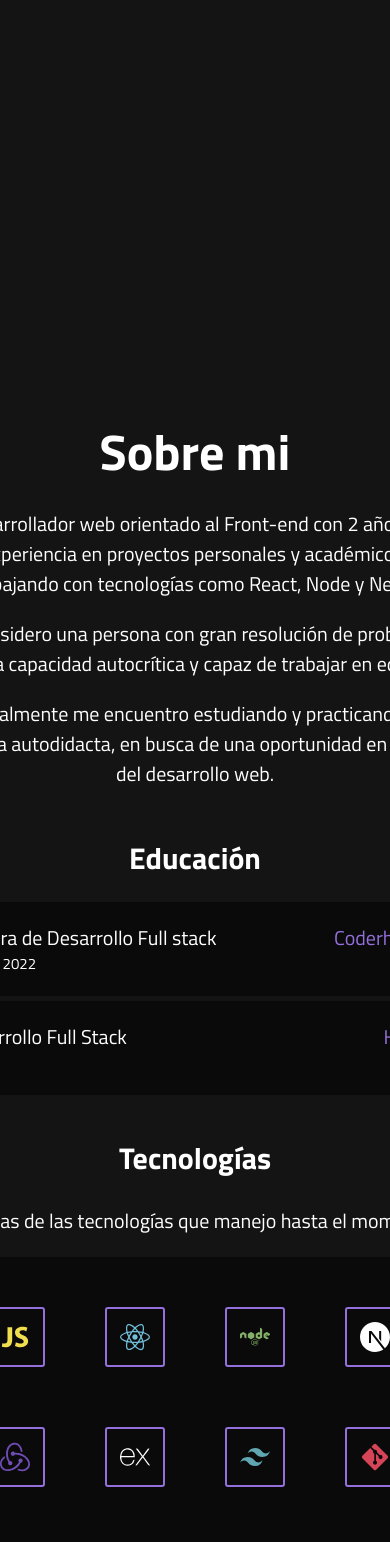
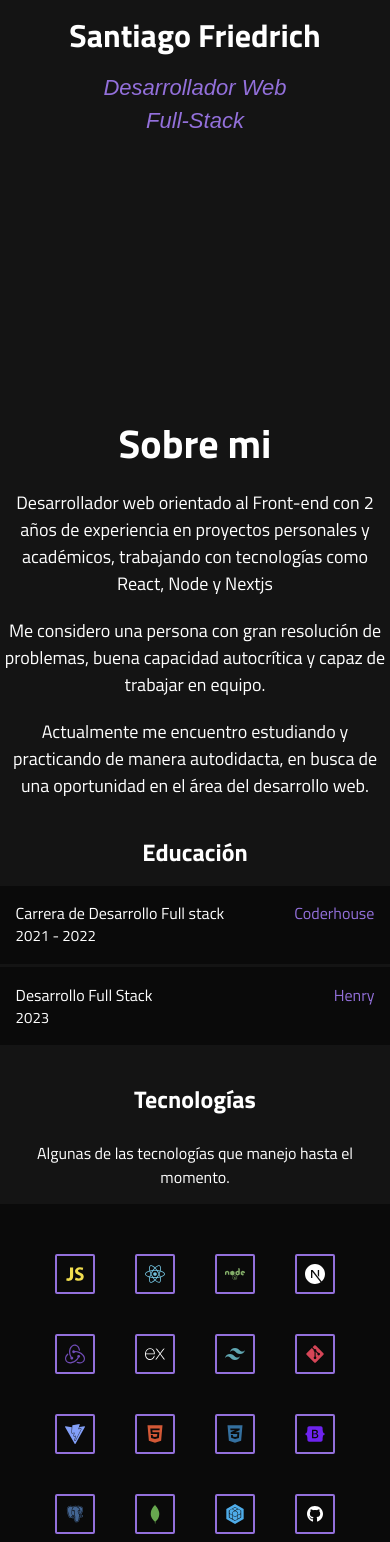
Before and after one commit to santiclfriedrich/portfolio, a Next.js app: page / in a window 390 px wide. Shown: the part 446-1988 px from the top of the page. Built offline with nearby package versions, Linux system fonts and the light colour scheme.

Commit message:
responsive

```diff
--- a/src/app/components/about/about.css
+++ b/src/app/components/about/about.css
@@ -22,6 +22,8 @@
     color: white;
     text-align: center;
     font-size: 20px;
+    max-width: 600px;
+    margin: 0 auto;
 }
 
 /*---------------------EDUCATION----------------*/
@@ -89,7 +91,6 @@
 
 .technologies-container{
     padding-top: 4%;
-
 }
 
 .technologies-container h3{
@@ -219,3 +220,64 @@
     font-size: 30px;
     color: white;
 }
+
+@media (max-width: 768px) {
+
+    .technology svg{
+        font-size: 20px;
+    }
+
+    .about-description{
+        max-width: 400px;
+        margin: 0 auto;
+    }
+
+    .about-content h2 {
+        font-size: 40px;
+    }
+
+    .about-description {
+        font-size: 18px;
+    }
+
+    .about-ed h3,
+    .technologies-container h3 {
+        font-size: 24px;
+    }
+
+    .about-ed-description,
+    .about-ed-description2 {
+        font-size: 16px;
+    }
+
+    .technologies-container p {
+        font-size: 16px;
+    }
+
+    .about-ed{
+        width: 100%;
+        height: 50%;
+        padding-top: 5%;
+        max-width: 400px;
+        margin: 0 auto;
+    }
+
+    .container-grid{
+        gap: 40px;
+    }
+
+    .technologies{
+        max-width: 400px;
+    }
+
+    .technology{
+        width: 40px;
+        height: 40px;
+    }
+
+    .technology .icons{
+        font-size: 20px;
+    }
+
+
+}
--- a/src/app/components/about/page.jsx
+++ b/src/app/components/about/page.jsx
@@ -89,69 +89,69 @@ const technologysub = currentLanguage === 'es'
               <div className='container-grid'>
 
                   <div className='technology' >
-                      <IoLogoJavascript className='icon-js' />
+                      <IoLogoJavascript className='icon-js icons' />
                   </div>
 
                   <div className='technology' >
-                      <FaReact className='icon-react' />
+                      <FaReact className='icon-react icons' />
                   </div>
 
                   <div className='technology' >
-                      <FaNode className='icon-node' />
+                      <FaNode className='icon-node icons' />
                   </div>
 
 
                   <div className='technology' >
-                      <SiNextdotjs className='icon-next' />
+                      <SiNextdotjs className='icon-next icons' />
                   </div>
 
                   <div className='technology' >
-                      <SiRedux className='icon-redux' />
+                      <SiRedux className='icon-redux  icons' />
                   </div>
 
                   <div className='technology' >
-                      <SiExpress className='icon-express' />
+                      <SiExpress className='icon-express icons' />
                   </div>
 
                   <div className='technology' >
-                      <SiTailwindcss className='icon-tailw' />
+                      <SiTailwindcss className='icon-tailw icons' />
                   </div>
 
                   <div className='technology' >
-                      <FaGitAlt className='icon-git' />
+                      <FaGitAlt className='icon-git icons' />
                   </div>
 
                   <div className='technology' >
-                      <SiVite className='icon-vite' />
+                      <SiVite className='icon-vite icons' />
                   </div>
 
 
                   <div className='technology' >
-                      <FaHtml5 className='icon-html' />
+                      <FaHtml5 className='icon-html icons' />
                   </div>
 
                   <div className='technology' >
-                      <FaCss3Alt className='icon-css' />
+                      <FaCss3Alt className='icon-css icons' />
                   </div>
 
                   <div className='technology' >
-                      <FaBootstrap className='icon-boots' />
+                      <FaBootstrap className='icon-boots icons' />
                   </div>
 
                   <div className='technology' >
-                      <BiLogoPostgresql className='icon-postgre' />
+                      <BiLogoPostgresql className='icon-postgre icons' />
                   </div>
 
                   <div className='technology' >
-                      <DiMongodb className='icon-mongo' />
+                      <DiMongodb className='icon-mongo icons' />
                   </div>
 
                   <div className='technology' >
-                      <SiSequelize className='icon-seq' />
+                      <SiSequelize className='icon-seq icons' />
                   </div>
 
                   <div className='technology' >
-                      <FaGithub className='icon-github' />
+                      <FaGithub className='icon-github icons' />
                   </div>
 
               </div>
--- a/src/app/components/introduction/introduction.css
+++ b/src/app/components/introduction/introduction.css
@@ -2,7 +2,9 @@
     padding-top: 5%;
     height: 100vh;
     padding-bottom: 5%;
-
+    display: flex;
+    justify-content: center;
+    align-items: center;
 }
 
 .intro-container{
@@ -47,3 +49,26 @@
     font-weight: lighter;
     text-align: center;
 }
+
+@media (max-width: 768px) {
+
+    .intro-wrapper{
+        padding-top: 5%;
+        padding-bottom: 5%;
+    }
+
+    .intro-image img {
+        width: 170px;
+        height: 150px;
+    }
+
+    /* Ajusta el tamaño y el espaciado de los encabezados para dispositivos móviles */
+    .intro-header h1 {
+        font-size: 32px;
+    }
+
+    .intro-header h3,
+    .intro-header h4 {
+        font-size: 22px;
+    }
+}
--- a/src/app/components/projects/projects.css
+++ b/src/app/components/projects/projects.css
@@ -1,7 +1,8 @@
 .projects-wrapper{
     padding-top: 4%;
     background-color: rgb(20, 20, 20);
-    height: 75vh;
+    height: auto;
+    padding-bottom: 4%;
     display: flex;
     justify-content: center;
     flex-direction: column;
@@ -51,6 +52,7 @@
 
 .image-container{
     flex: 0 0 300px;
+    max-width: 100%;
 }
 
 .image-project{
@@ -95,3 +97,45 @@
     margin: 0;
     display: inline;
 }
+
+@media (max-width: 768px) {
+
+    .projects-container h2 {
+        font-size: 35px;
+    }
+
+    .icon-buffer {
+        font-size: 18px;
+    }
+
+    .details h4 {
+        font-size: 18px;
+    }
+
+    .details .subt {
+        font-size: 12px;
+    }
+
+    .details .desc {
+        font-size: 13px;
+    }
+
+    .projects {
+        margin: 0 auto; /* Márgenes automáticos en los laterales para centrar */
+        margin-left: 20px; /* Margen a la izquierda para crear un cuadro centrado */
+        margin-right: 20px;
+    }
+
+
+    .image-container {
+        width: 80%; /* Anchura relativa al contenedor */
+        max-width: 300px; /* Anchura máxima */
+        margin: 0 auto 20px; /* Márgenes automáticos en los laterales y espacio en la parte inferior */
+    }
+
+    .image-project {
+        width: 100%; /* Para asegurarse de que la imagen se ajuste al contenedor */
+    }
+
+
+}
```
